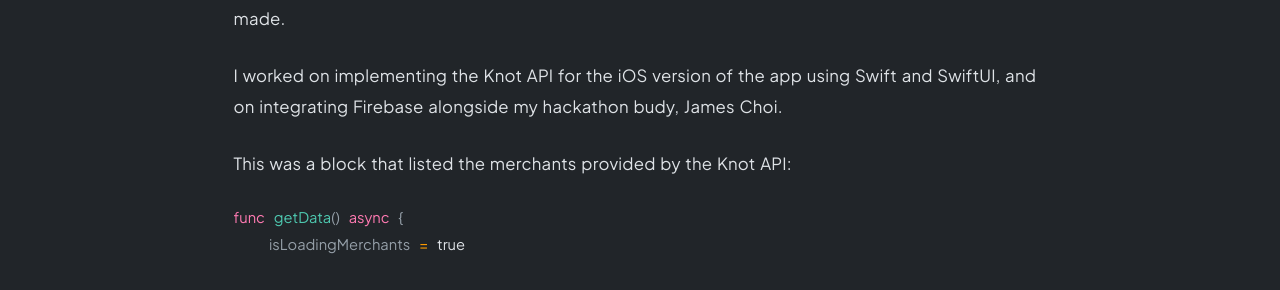
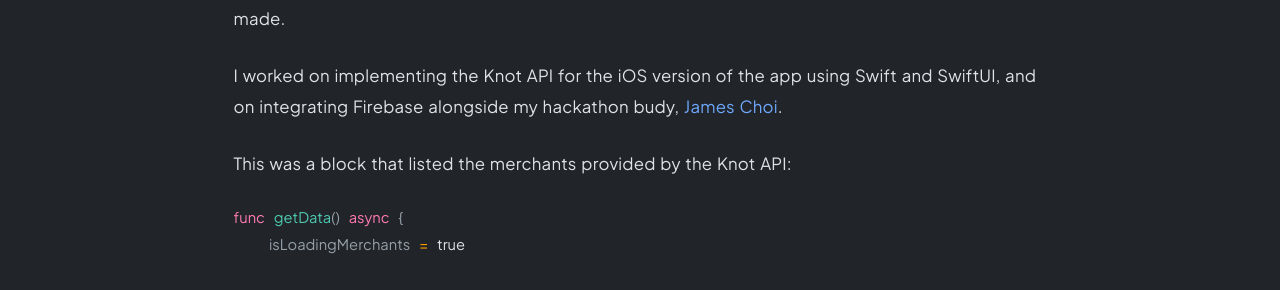
Before and after one commit to mravaloarison/portfolio, a Jekyll site: the page built from _projects/Better.md, in a window 1280 px wide and 900 px high, scrolled down 601 px. Shown: the part 195-485 px from the top of the window. Built offline with Jekyll 4.4.1, drawn with Linux system fonts in a browser that asks for light colours; part of the change alters nothing that is shown.

```diff
--- a/_projects/Better.md
+++ b/_projects/Better.md
@@ -21,7 +21,7 @@ If a user succeeds, they win back the amount they staked plus the money contribu
 
 We also needed a way to validate whether a challenge was actually completed. Since the Knot API was sponsoring a track that required participants to use their API, we decided to let users link their merchant accounts. This allowed users to create challenges like “stop ordering food online,” and the app could verify completion by checking whether purchases from services like Uber Eats were made.
 
-I worked on implementing the Knot API for the iOS version of the app using Swift and SwiftUI, and on integrating Firebase alongside my hackathon budy, James Choi.
+I worked on implementing the Knot API for the iOS version of the app using Swift and SwiftUI, and on integrating Firebase alongside my hackathon budy, [James Choi](https://www.linkedin.com/in/james-choi-b6562124b/).
 
 This was a block that listed the merchants provided by the Knot API:
 
```
